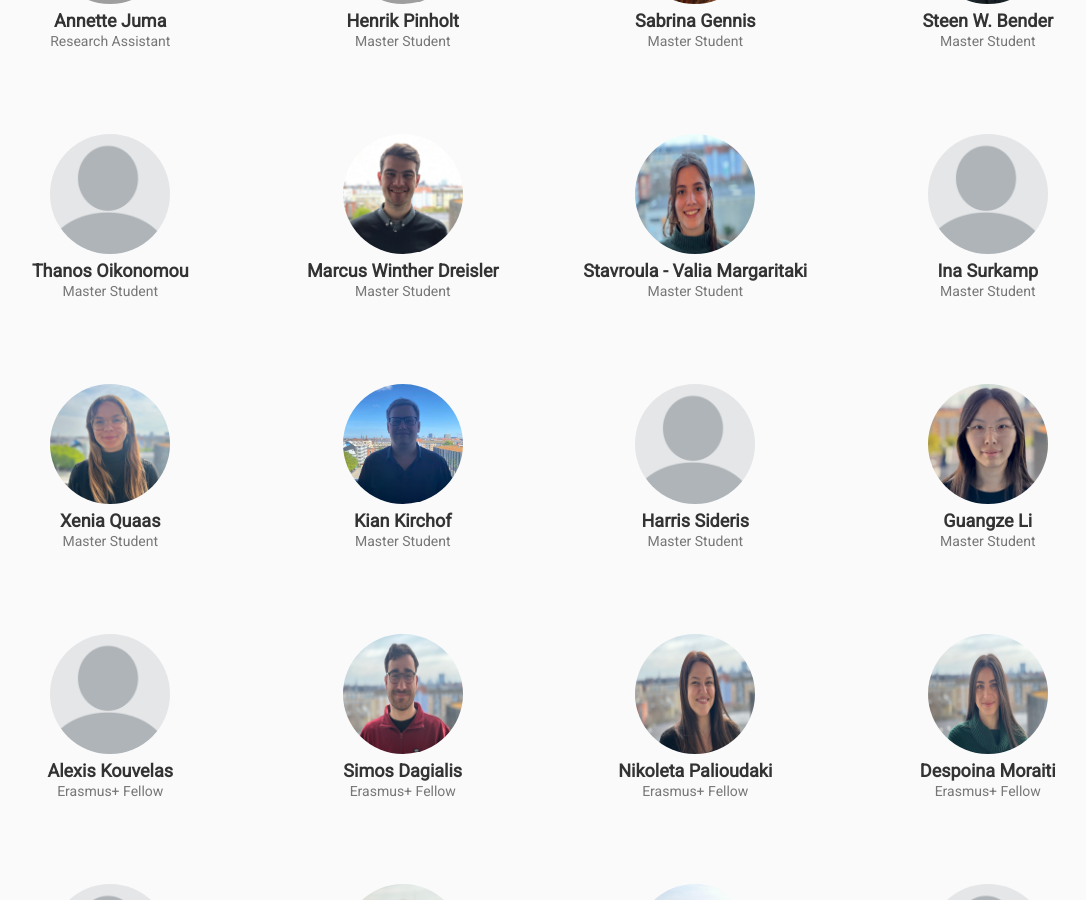
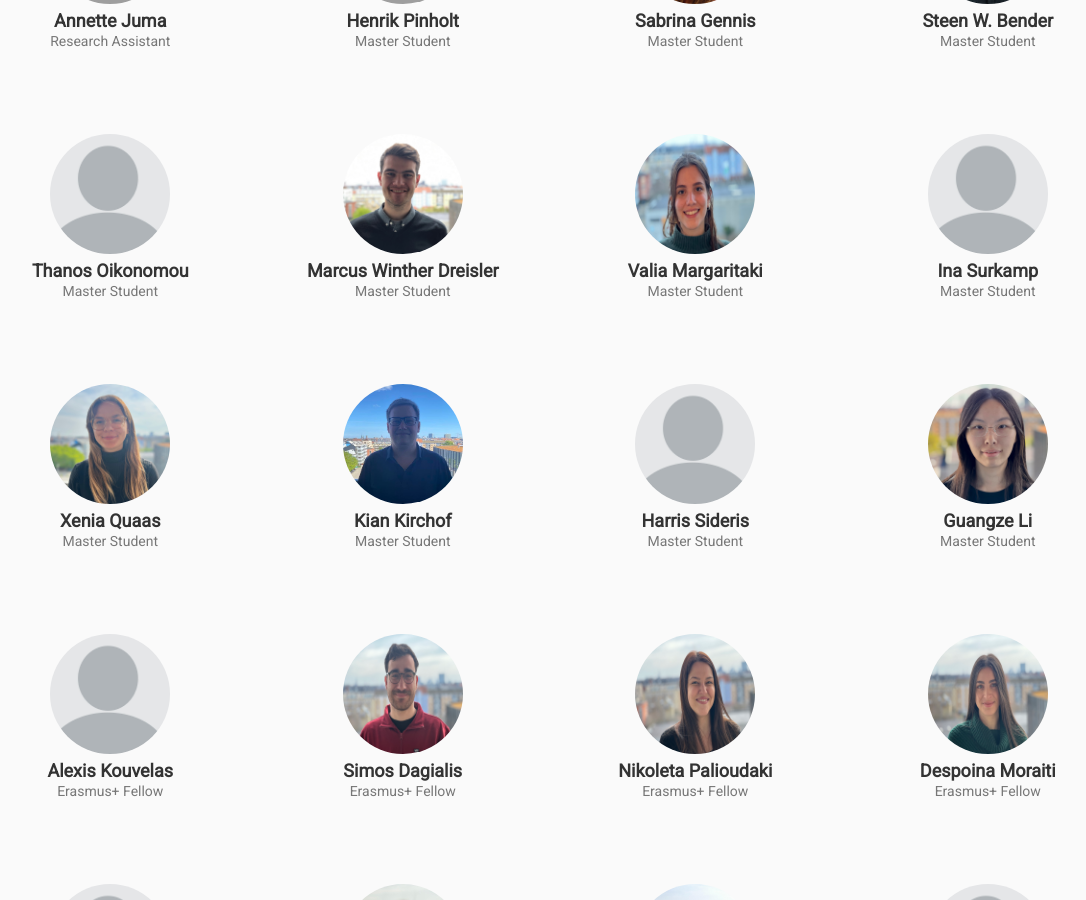
Before and after one commit to hatzakislab/hatzakislab.github.io, a Jekyll site: the page built from index.md, in a window 1280 px wide and 900 px high, scrolled down 2735 px. Shown: the whole window, without its empty margins (91-1177 px from the left). Built offline with Jekyll 4.4.1, drawn with Linux system fonts in a browser that asks for light colours; some web fonts are replaced; comment, search, counter and statistics services are not loaded.

Commit message:
changed name

```diff
--- a/_data/team.yml
+++ b/_data/team.yml
@@ -144,7 +144,7 @@
   img: /Marcus1.jpg
   blank: true
 
-- name: Stavroula - Valia Margaritaki
+- name: Valia Margaritaki
   img: /valia.jpg
   desc: Master Student
   blank: true
```
